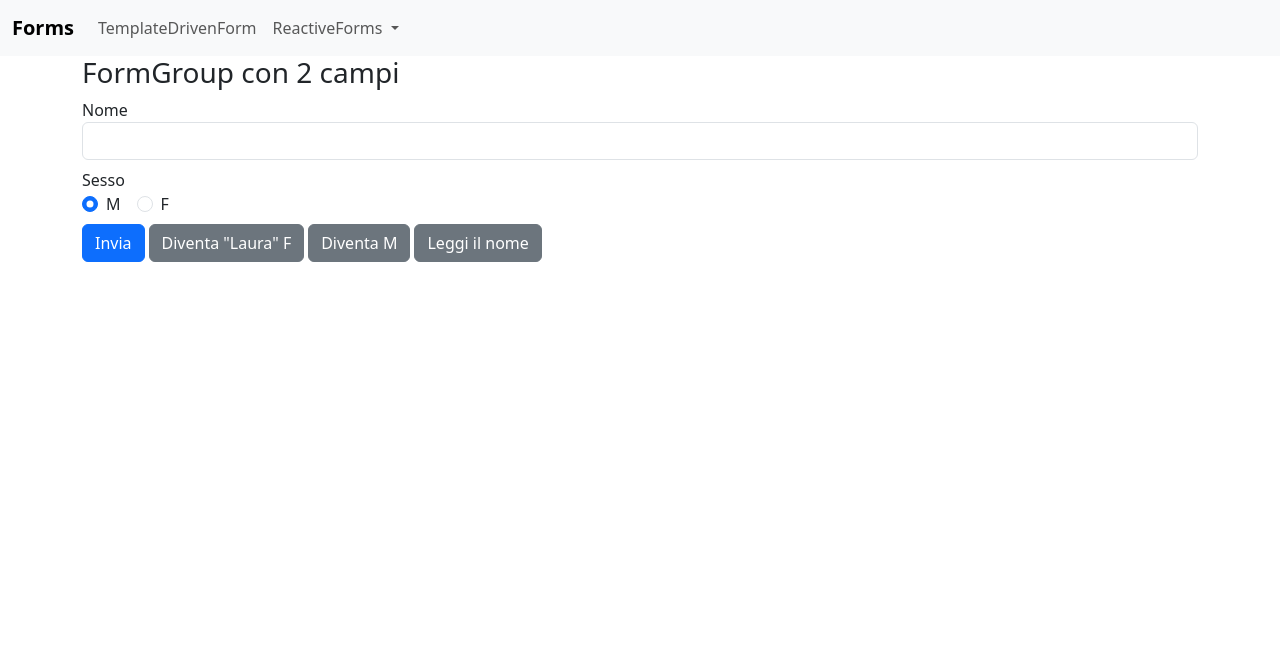
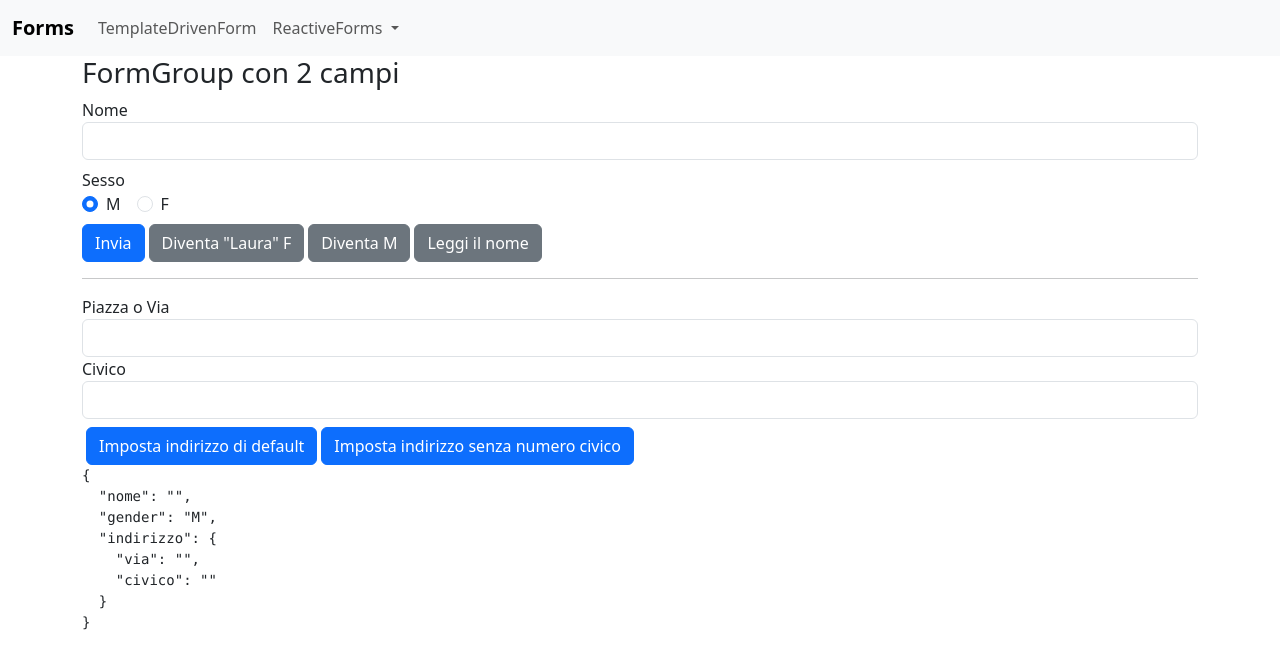
Before and after one commit to ClaudiaS-GitKnot/NG_forms, an Angular app: page /reactive2 in a window 1280 px wide. Shown: the top 668 px of the page. Built offline with nearby package versions, Linux system fonts and the light colour scheme.

Commit message:
Fifth Commit - FormGroup annidati in Reactive2Component

```diff
--- a/src/app/components/reactive2/reactive2.component.html
+++ b/src/app/components/reactive2/reactive2.component.html
@@ -34,6 +34,7 @@
       <label class="form-check-label" for="F">F</label>
     </div>
     <br />
+
     <button
       [disabled]="frmPersona.invalid"
       type="submit"
@@ -50,5 +51,36 @@
     <button (click)="leggiNome()" type="button" class="ms-1 btn btn-secondary">
       Leggi il nome
     </button>
+
+    <hr />
+
+    <!-- Indirizzo -->
+    <div formGroupName="indirizzo">
+      <label for="via">Piazza o Via</label>
+      <input formControlName="via" type="text" class="form-control" id="via" />
+      <label for="civico">Civico</label>
+      <input
+        formControlName="civico"
+        type="text"
+        class="form-control mb-2"
+        id="civico"
+      />
+      <button
+        (click)="setDefaultAddress()"
+        type="button"
+        class="ms-1 btn btn-primary"
+      >
+        Imposta indirizzo di default
+      </button>
+      <button
+        (click)="civicoSconosciuto()"
+        type="button"
+        class="ms-1 btn btn-primary"
+      >
+        Imposta indirizzo senza numero civico
+      </button>
+    </div>
+
+    <pre>{{ frmPersona.value | json }}</pre>
   </form>
 </div>
--- a/src/app/components/reactive2/reactive2.component.ts
+++ b/src/app/components/reactive2/reactive2.component.ts
@@ -10,6 +10,10 @@ export class Reactive2Component {
   frmPersona = new FormGroup({
     nome: new FormControl('', Validators.minLength(3)),
     gender: new FormControl('M'),
+    indirizzo: new FormGroup({
+      via: new FormControl(''),
+      civico: new FormControl(''),
+    }),
   });
 
   inviaPersona() {
@@ -20,6 +24,7 @@ export class Reactive2Component {
     this.frmPersona.setValue({
       nome: 'Laura',
       gender: 'F',
+      indirizzo: { via: '', civico: '' },
     });
   }
 
@@ -35,4 +40,20 @@ export class Reactive2Component {
     const theName = this.frmPersona.get('nome')?.value;
     alert(`Hai digitato ${theName}`);
   }
+
+  // Refactoring
+  setDefaultAddress() {
+    this.getIndirizzo().setValue({
+      via: 'Via Del Corso',
+      civico: '15',
+    });
+  }
+  private getIndirizzo() {
+    // Il valore di ritorno è un AbstractControl, se voglio che mi ritorni il FormGroup lo casto con 'as FormGroup'
+    return this.frmPersona.get('indirizzo')! as FormGroup;
+  }
+
+  civicoSconosciuto() {
+    this.getIndirizzo().get('civico')!.setValue('sconosciuto');
+  }
 }
```
Also changed, not shown: 1 other file (tests, documents, lock files or other folders).
